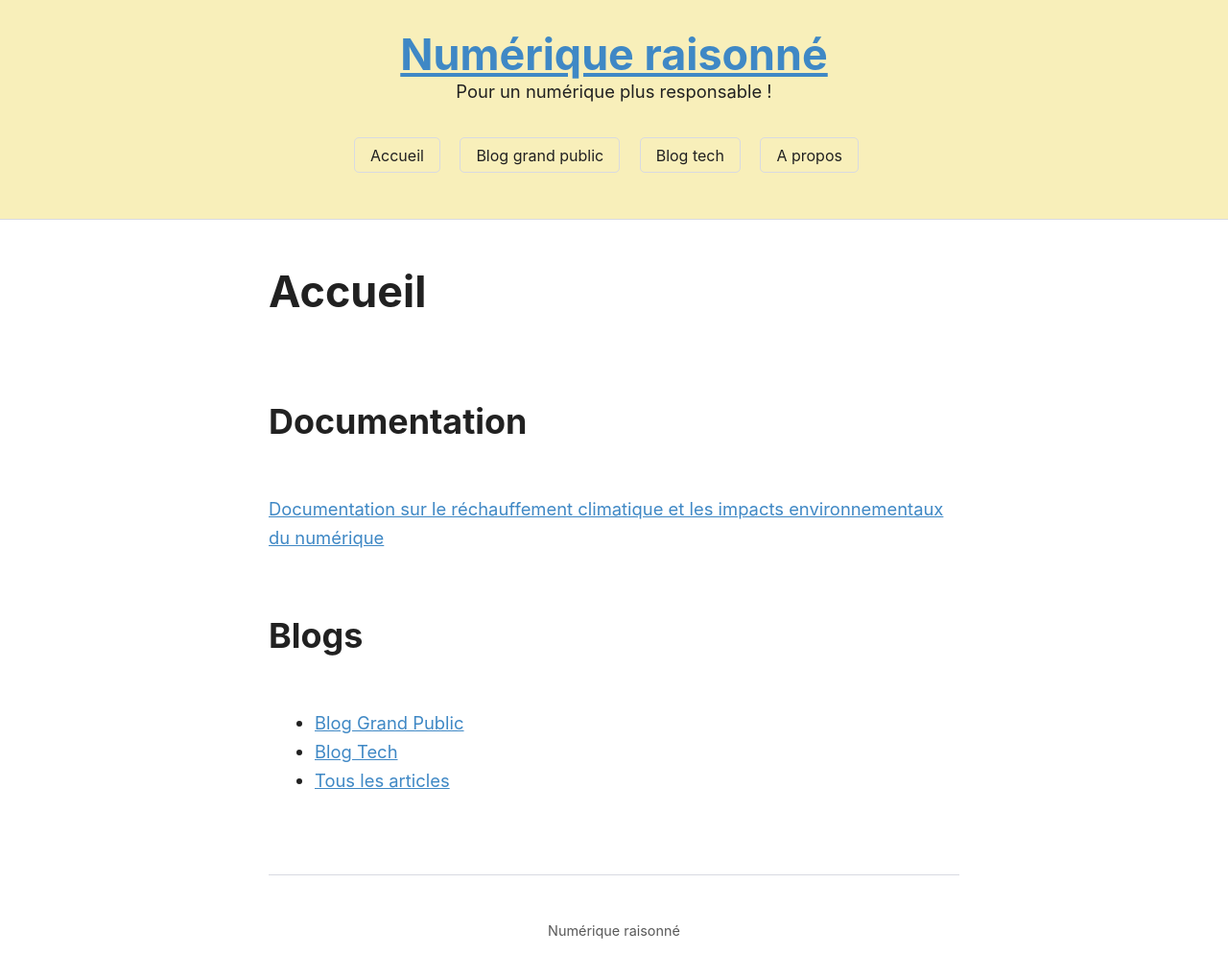
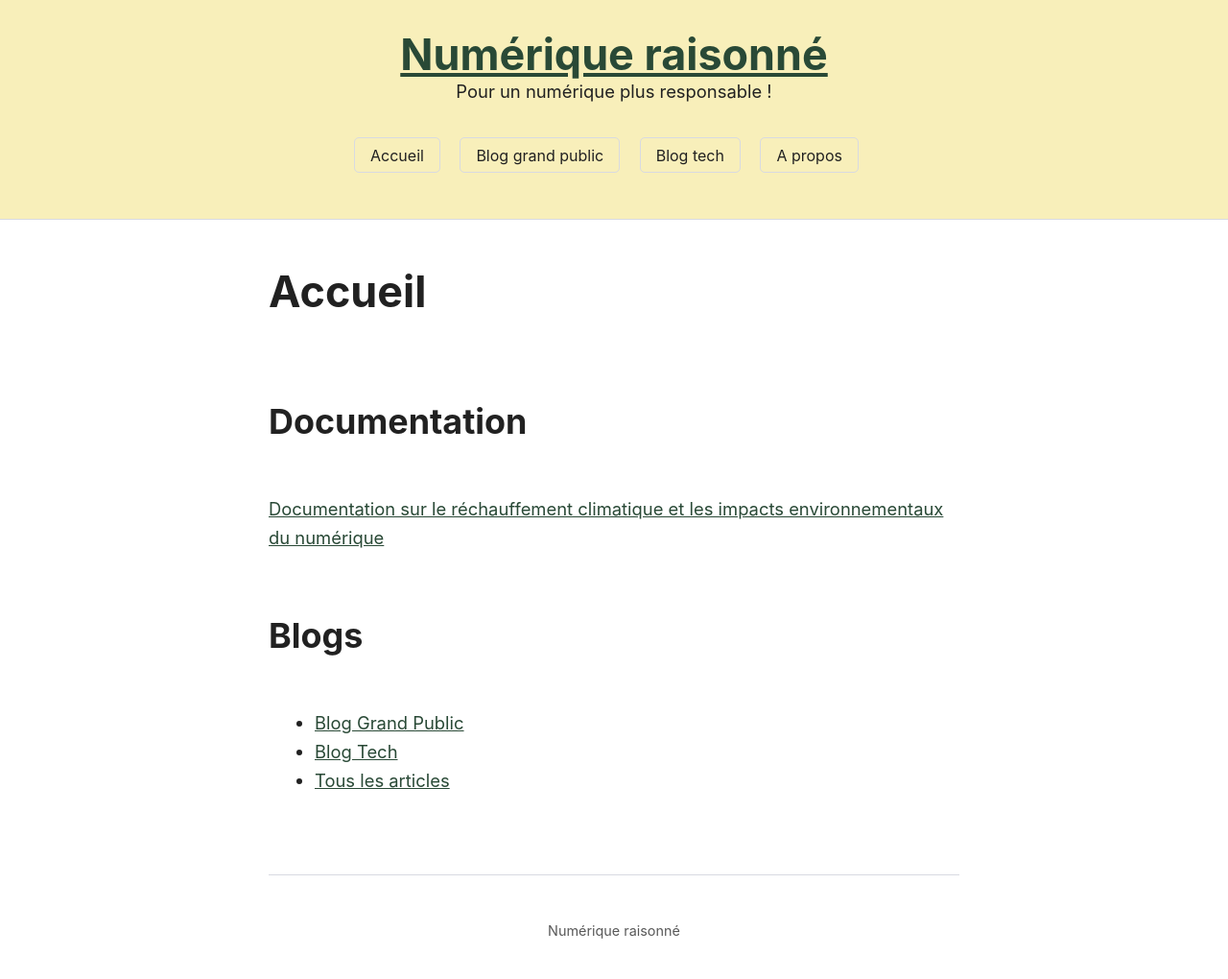
Before and after one commit to Slandais/slandais.github.io, a Jekyll site: the page built from index.md, in a window 1280 px wide. Shown: the whole page at 96% size. Built offline with Jekyll 4.4.1, drawn with Linux system fonts in a browser that asks for light colours.

Commit message:
Update main.scss

```diff
--- a/_sass/main.scss
+++ b/_sass/main.scss
@@ -14,13 +14,13 @@
   --line-height: 1.618;
 
   /* Default (light) theme */
-  --bg: #FFF;
-  --accent-bg: #F8EFBA;
-  --text: #212121;
-  --text-light: #585858;
-  --border: #D8DAE1;
-  --accent: #3F88C5;
-  --accent-light: #90CAF9;
+  --bg: #FFF; /* background */
+  --accent-bg: #F8EFBA; /* background du header */
+  --text: #212121; /* texte */
+  --text-light: #585858; /* texte clair : footer */
+  --border: #D8DAE1; /* bordure */
+  --accent: #294936; /* lien et border au survol */
+  --accent-light: #AEF6C7;
   --code: #D81B60;
   --preformatted: #444;
   --marked: #FFDD33;
```
